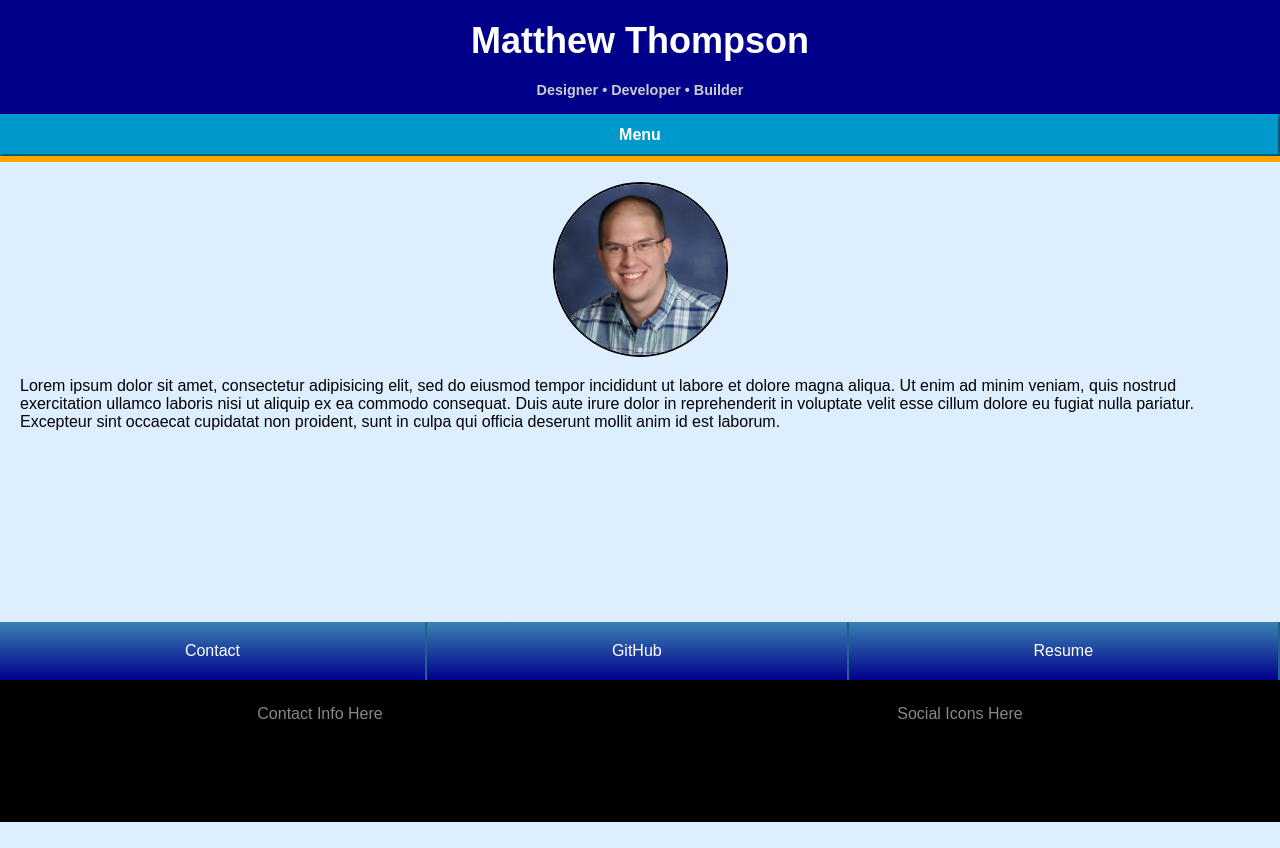
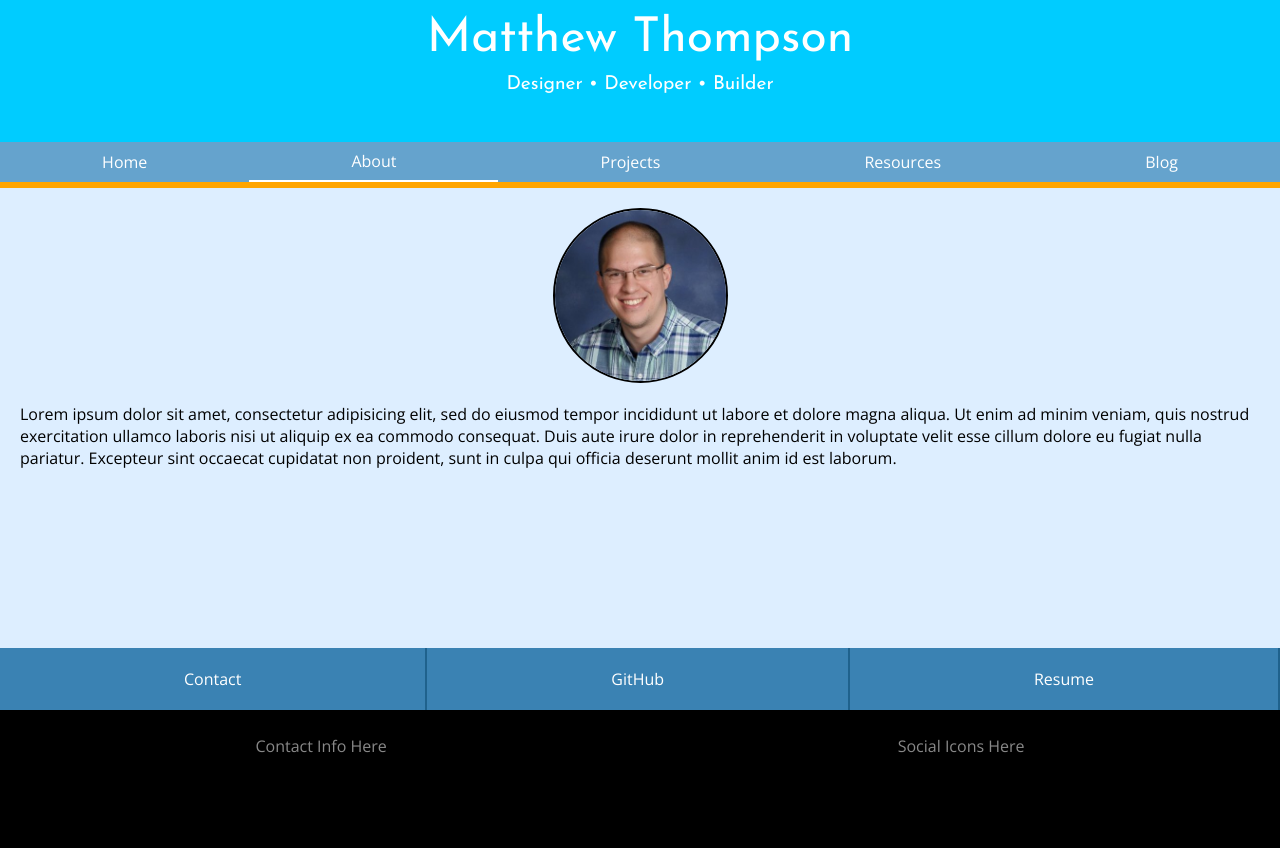
Before and after one commit to mthomps4/3WireBuild, a plain HTML site: page HTML/about.html in a window 1280 px wide. Before the commit the page ends 822 px from the top, so only its background shows below. Drawn offline with nearby package versions, Linux system fonts and the light colour scheme.

Commit message:
tweaked CSS and mobile.js file for OnLoad function. Added first media break to files.

```diff
--- a/CSS/main.css
+++ b/CSS/main.css
@@ -1,3 +1,7 @@
+@import url(https://fonts.googleapis.com/css?family=Josefin+Sans:400,100,300,600,700);
+@import url(https://fonts.googleapis.com/css?family=Roboto:400,300,100,500,700|Open+Sans:400,300,600,700);/*
+font-family: 'Josefin Sans', sans-serif;*/
+
 * {box-sizing: border-box;
   margin:0;
 	padding:0;
@@ -16,6 +20,7 @@ html, body
   padding:0;
   height:100%;
 	background-color:#DDEEFF;
+  font-family: 'Open Sans', sans-serif;
 }
 
 a {text-decoration: none;}
@@ -34,38 +39,42 @@ h3{font-size:1em;}
 #main-header
 {
 	border-bottom:solid 6px orange;
-	background-color:darkblue;
+	background-color:#0cf;
 	display:flex;
 	flex-direction:column;
 }
 
 #title{
 	text-align:center;
-	margin:10px;
 	color:white;
-	font-size:2.25em;
+	font-size:3em;
 	margin-top:20px;
+  padding-bottom:5px;
+  font-family: 'Josefin Sans', sans-serif;
+  /*font-family: 'Roboto', sans-serif;*/
+  font-weight: normal;
+  line-height: .8em;
   /*min-width: 375px;*/
 }
 
 #tag-line
 {
 	font-size:.4em;
-	color:#CCC;
+	color:white;
 	font-style:normal;
 }
 
 /*****Navigation********/
 #main-nav a:hover /*Full Button Rollover*/
 {
-	background-color:#3a82B3;
+	background-color:  #78afd3;
 }
 
 #main-nav a:visited, #main-nav a
 		{color:white;}
 
 #main-nav a.active{
-	background-color:#387ead;
+	background-color:#65a3cd;
 }
 
 #main-nav /*Mobile Block*/
@@ -83,16 +92,21 @@ h3{font-size:1em;}
 	justify-content:center;
 	align-items:center;
 	text-align:center;
-	padding:5px;
+	padding:8px;
 }
 
 /*****Buttons********/
 #menuButton{
   padding:10px;
-  background-color: #0099cc;
-  border-color:#0099cc;
+  background-color:  #5298c7;
+  border:none;
   color:white;
   font-weight:bold;
+}
+
+#menuButton:hover{
+  transition:.1s;
+  transform:scale(1.05);
 }
 
 #buttons{
@@ -107,11 +121,11 @@ h3{font-size:1em;}
 	align-content:center;
 
   background: #3a82b3;
-  background-image: -webkit-linear-gradient(top, #3a82b3, darkblue);
+  /*background-image: -webkit-linear-gradient(top, #3a82b3, #0cf);
   background-image: -moz-linear-gradient(top, #3a82b3, darkblue);
   background-image: -ms-linear-gradient(top, #3a82b3, darkblue);
   background-image: -o-linear-gradient(top, #3a82b3, darkblue);
-  background-image: linear-gradient(to bottom, #3a82b3, darkblue);
+  background-image: linear-gradient(to bottom, #3a82b3, darkblue);*/
 
   color:white;
   border:none;
--- a/CSS/querybreak1.css
+++ b/CSS/querybreak1.css
@@ -8,7 +8,7 @@
 	#main-nav a {
 		padding:10px;
 		height:40px;
-		background-color:darkblue;
+		background-color:#65a3cd;
 		display:flex;
 		justify-content:center;
 		align-items:center;
@@ -16,7 +16,7 @@
 	}
 
 	#main-nav a.active{
-		background-color:darkblue;
+		background-color:#65a3cd;
 		border-bottom:solid 2px white;
 		color:white;
 		background-image:none;
@@ -24,46 +24,7 @@
 
 	#main-nav a:hover{
 		border-bottom: solid 2px white;
-		background-color:darkblue;
-	}
-
-	#main-section{
-		position:relative;
-		width:100%;
-	}
-
-	#main-content{
-		font-size: 1.3em;
-		width:100%;
-		display:inline-block;
-	}
-
-	#main-content img{
-		width:150px;
-		height:150px;
-		border-radius: 50%;
-		margin:2em;
-		margin-top:0;
-		float:left;
-	}
-
-	#main-content p {
-	 width:90%;
-	 display:inline-block;
-	 margin-top:2em;
-	 margin-right:1em;
-	 margin-bottom:1em;
-	 margin-left:.5em;
-	 padding:2em;
-	}
-
-	#main-content-home h1{
-		font-size:3em;
-		padding:0;
-		margin:0;
-	}
-	#main-content-home h4{
-		font-size:2em;
+		background-color: #78afd3;
 	}
 
 }
--- /dev/null
+++ b/CSS/testq.css
@@ -0,0 +1,6 @@
+@media (min-width: 489px){
+  #menuButton{
+    display:none;
+  }
+
+}
--- a/HTML/about.html
+++ b/HTML/about.html
@@ -8,12 +8,13 @@
 <link rel="stylesheet" href="../CSS/normalize.css" type="text/css">
 <link rel="stylesheet" href="../CSS/main.css" type="text/css" >
 <link rel="stylesheet" href="../CSS/3WireBuild.css" type="text/css" >
+<link rel="stylesheet" href="../CSS/querybreak1.css" type="text/css" >
 
 </HEAD>
 	<BODY>
 		<header id="main-header">
-				<h1 id="title">Matthew Thompson</br>
-					<span id="tag-line">Designer • Developer • Builder</span></h1>
+			<a href="../HTML/3WireBuild.html"><h1 id="title">Matthew Thompson</br>
+			<span id="tag-line">Designer • Developer • Builder</span></h1></a>
 
 <button id="menuButton">Menu</button>
 				<ul id="main-nav" style="display: none;">
--- a/mobile.js
+++ b/mobile.js
@@ -1,6 +1,34 @@
 var button = document.getElementById('menuButton');
+var target = document.getElementById('main-nav');
+
+//Makes sure appropriate menu is loaded "onload"
+window.onload = function(){
+  if(window.innerWidth < 489){
+    target.style.display = "none";
+    button.style.display = "block";
+  }
+
+  if(window.innerWidth > 489){
+    button.style.display = "none";
+    target.style.display = "flex";
+    }
+}
+
+//Swaps Mobile Menu with Desktop Menu on Resize
+window.onresize = function(){
+    if(window.innerWidth < 489){
+      target.style.display = "none";
+      button.style.display = "block";
+    }
+
+    if(window.innerWidth > 489){
+      button.style.display = "none";
+      target.style.display = "flex";
+      }
+}
+
+//Mobile Menu Button Toggle
 button.addEventListener('click', function(event) {
-    var target = document.getElementById('main-nav');
     if (target.style.display == "none"){
         target.style.display = "flex";
     } else {
```
Also changed, not shown: HTML/3WireBuild.html (+5 -4 lines), HTML/blog.html (+3 -2 lines), HTML/projects.html (+3 -2 lines), HTML/resources.html (+3 -2 lines).
